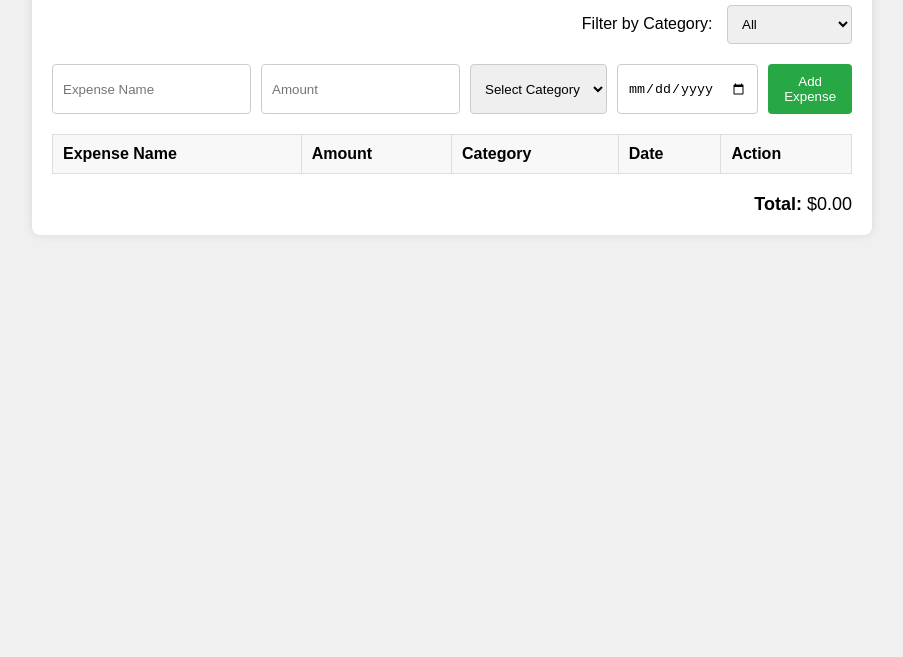
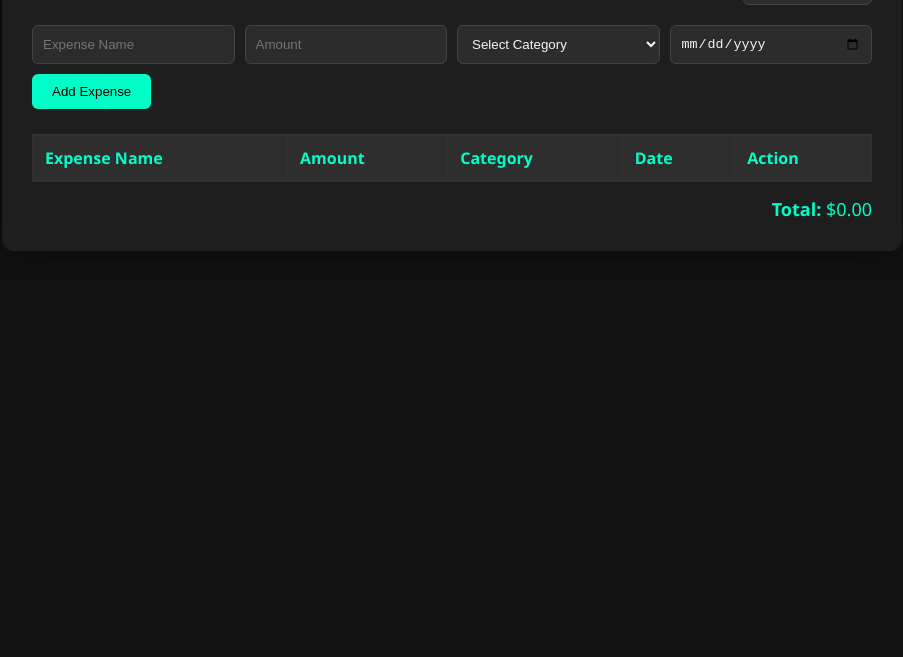
Before and after one commit to Guhan1943/Expenses-Tracker-using-html-css-html, a plain HTML site: page index.html in a window 1280 px wide. Shown: the part 143-800 px from the top of the page, without its empty margins (188-1091 px from the left). Drawn offline with Linux system fonts and the light colour scheme.

Commit message:
Update style.css

```diff
--- a/style.css
+++ b/style.css
@@ -1,71 +1,65 @@
- body {
-    font-family: Arial, sans-serif;
-    background-color: #f0f0f0;
+* {
   margin: 0;
   padding: 0;
+  box-sizing: border-box;
+}
+
+body {
+  font-family: 'Segoe UI', Tahoma, Geneva, Verdana, sans-serif;
+  background: #121212;
+  color: #f5f5f5;
+  padding: 20px;
 }
 
 .container {
-    max-width: 800px;
-    margin: 50px auto;
-    padding: 20px;
-    background-color: #fff;
-    box-shadow: 0 0 10px rgba(0, 0, 0, 0.1);
-    border-radius: 8px;
+  max-width: 900px;
+  margin: auto;
+  background: #1e1e1e;
+  padding: 30px;
+  border-radius: 12px;
+  box-shadow: 0 0 30px rgba(0, 0, 0, 0.5);
 }
 
 h1 {
   text-align: center;
   margin-bottom: 20px;
+  color: #00ffc8;
 }
 
 form {
   display: flex;
+  flex-wrap: wrap;
   gap: 10px;
-    margin-bottom: 20px;
+  margin-bottom: 25px;
 }
 
-form input, form select, form button {
+form input,
+form select {
+  flex: 1 1 150px;
   padding: 10px;
-    border: 1px solid #ccc;
-    border-radius: 4px;
+  background: #2c2c2c;
+  color: #f5f5f5;
+  border: 1px solid #444;
+  border-radius: 6px;
 }
 
 form button {
-    background-color: #28a745;
-    color: white;
+  background-color: #00ffc8;
+  color: #000;
+  padding: 10px 20px;
   border: none;
+  border-radius: 6px;
   cursor: pointer;
+  transition: background 0.3s;
 }
 
 form button:hover {
-    background-color: #218838;
-}
-
-.expense-table table {
-    width: 100%;
-    border-collapse: collapse;
-    margin-bottom: 20px;
-}
-
-.expense-table th, .expense-table td {
-    padding: 10px;
-    border: 1px solid #ddd;
-    text-align: left;
-}
-
-.expense-table th {
-    background-color: #f8f8f8;
-}
-
-.total-amount {
-    text-align: right;
-    font-size: 18px;
+  background-color: #00c6a0;
 }
 
 .filter {
+  text-align: right;
   margin-bottom: 20px;
-    text-align: right;
 }
 
 .filter label {
@@ -73,7 +67,55 @@ form button:hover {
 }
 
 .filter select {
-    padding: 10px;
-    border: 1px solid #ccc;
+  padding: 8px 12px;
+  background: #2c2c2c;
+  color: #fff;
+  border: 1px solid #444;
+  border-radius: 6px;
+}
+
+.expense-table table {
+  width: 100%;
+  border-collapse: collapse;
+  margin-bottom: 15px;
+}
+
+.expense-table th,
+.expense-table td {
+  padding: 12px;
+  border: 1px solid #333;
+  text-align: left;
+}
+
+.expense-table th {
+  background: #2e2e2e;
+  color: #00ffc8;
+}
+
+.expense-table td {
+  background: #1a1a1a;
+}
+
+.expense-table button {
+  padding: 6px 12px;
+  margin-right: 5px;
+  border: none;
   border-radius: 4px;
+  cursor: pointer;
 }
+
+.edit-btn {
+  background-color: #2196f3;
+  color: white;
+}
+
+.delete-btn {
+  background-color: #e53935;
+  color: white;
+}
+
+.total-amount {
+  text-align: right;
+  font-size: 18px;
+  color: #00ffc8;
+}
```
Lines whose indentation alone changed are shown as unchanged.
